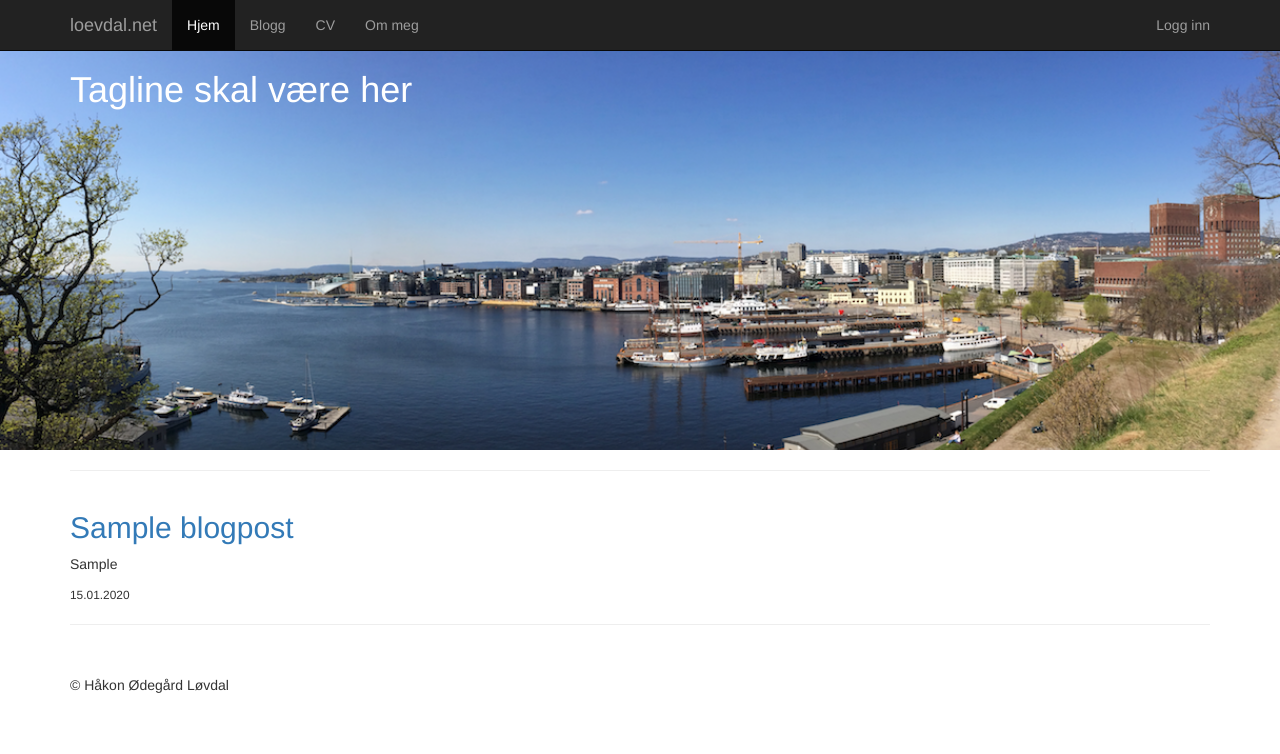
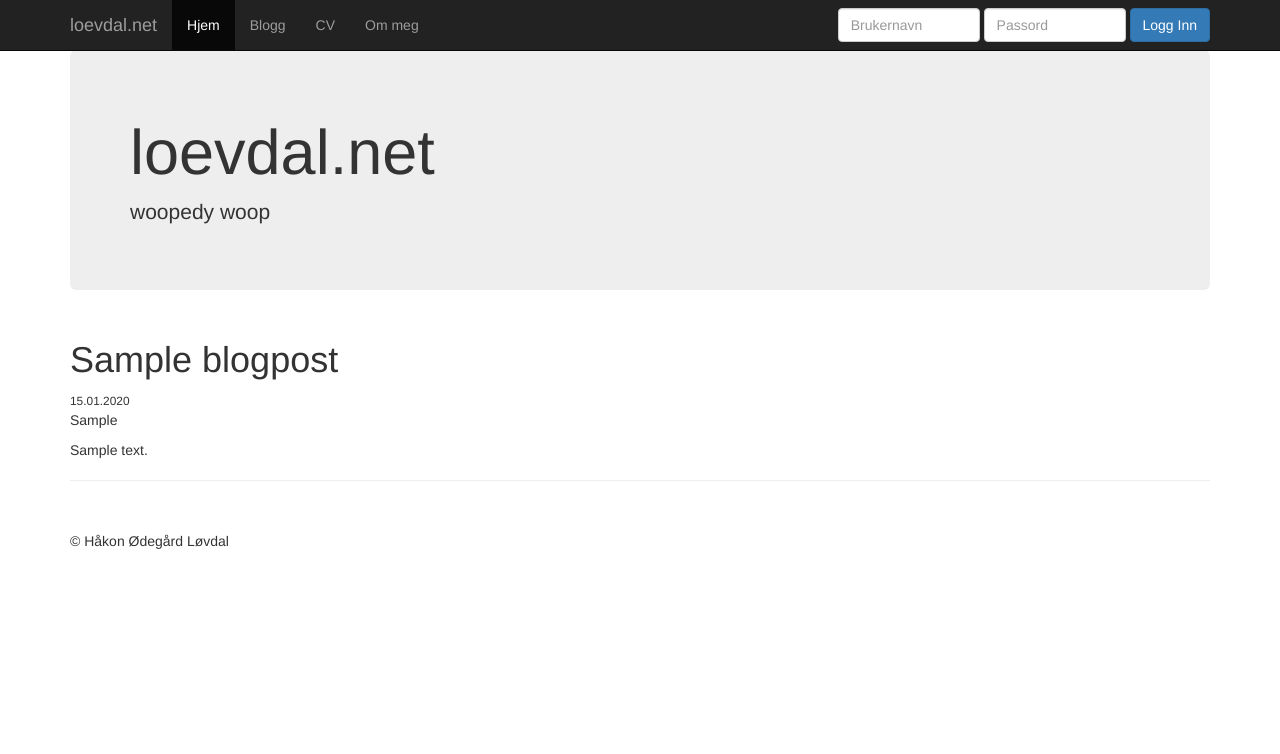
Before and after one commit to hakloev/old-hakloevno, a Django app: page / in a window 1280 px wide. Shown: the top 754 px of the page. Run offline with Django 3.2, Linux system fonts and the light colour scheme; tables that the repository leaves empty hold one stand-in row (values such as "Sample post"); parts of the project's set-up code (start-up, migrations or seed data) failed here and were passed over; some libraries are stand-ins or nearby versions.

Commit message:
login stuff

```diff
--- a/blog/views.py
+++ b/blog/views.py
@@ -8,7 +8,7 @@ def index(request):
     context = {}
     context['request'] = request
     context['categories'] = Category.objects.all()
-    context['posts'] = Blogpost.objects.order_by('-posted')
+    context['posts'] = Blogpost.objects.all().order_by('-posted')
     return render(request, u'blog/blog.html', context)
 
 def newpost(request):
--- a/front/views.py
+++ b/front/views.py
@@ -7,8 +7,8 @@ def index(request):
     context = {}
     context['request'] = request
     try:
-        posts = Blogpost.objects.order_by('-posted')[:3]
+        post = Blogpost.objects.latest('posted')
     except:
-        posts = []
-    context['posts'] = posts
+        post = []
+    context['post'] = post
     return render(request, u'index.html', context)
--- a/loevdalnet/static/css/style.css
+++ b/loevdalnet/static/css/style.css
@@ -9,24 +9,6 @@ header {
     background-size: cover;
 }
 
-.tagline {
-    color: #fff;
-}
-
 footer {
     margin: 50px 0;
 }
-
-.page-header {
-    margin-top: -25px;
-}
-
-.star-rating {
-    font-size: 0;
-    white-space: nowrap;
-    display: inline-block;
-    width: 250px;
-    height: 50px;
-    overflow:hidden;
-    position: relative;
-}
--- a/loevdalnet/templates/base.html
+++ b/loevdalnet/templates/base.html
@@ -14,10 +14,9 @@
         <header>
             {% include 'navbar.html' %}
         </header>
-        {% block picture_block %}
-        {% endblock %}
         <div class="container">
-            <hr>
+            {% block header_block %}
+            {% endblock %}
             {% block body_block %}
 
             {% endblock %}
--- a/loevdalnet/templates/index.html
+++ b/loevdalnet/templates/index.html
@@ -5,34 +5,37 @@
 &ndash; hjem
 {% endblock %}
 
-{% block picture_block %}
-    <div class="picture-header">
-        <div class="container">
+{% block header_block %}
+<div class="pageheader">
     <div class="row">
         <div class="col-md-12">
-                    <h1 class="tagline">Tagline skal være her</h1>
-                </div>
+            <section class="jumbotron">
+                <h1>loevdal.net</h1>
+                <p>woopedy woop</p>
+            </section>
         </div>
     </div>
 </div>
 {% endblock %}
 
+
+
 {% block body_block %}
-{% if posts %}
-    <div class="row">
-        {% for post in posts %}
-            <div class="col-md-4">
-                <h2><a href="{{ post.get_absolute_url }}">{{ post.title }}</a></h2>
+<div class ="row">
+    <div class="col-md-8">
+        {% if post %}
+        <section class="blogpost">
+            <h1>{{ post.title }}</h1>
+            <small>{{ post.posted|date:"d.m.Y" }}</small>
             <p>{{ post.ingress }}</p>
-                <small>{{ post.posted|date:"d.m.Y" }}</small>
-            </div>
-        {% endfor %}
-    </div>
+            {{ post.text|safe }}
+        </section>
         {% else %}
         <div class="jumbotron">
             <h1>Det er jo ikke skrevet noe innlegg...</h1>
             <p>Må skjerpe meg og sette igang...</p>
         </div>
         {% endif %}
-
+    </div>
+</div>
 {% endblock %}
--- a/loevdalnet/templates/navbar.html
+++ b/loevdalnet/templates/navbar.html
@@ -22,12 +22,26 @@
                     {% if user.is_superuser %}
                     <li><a href="/admin/">Admin</a></li>
                     {% endif %}
-                    <li><a href="{% url 'auth_logout_next' request.path %}">Logg ut</a></li>
+                    <li>
+                    <form class="navbar-form" action="{% url 'auth_logout_next' request.path %}">
+                        <button class="btn btn-danger" type="submit">Logg ut</button>
+                    </form>
+                    </li>
                 </ul>
+
             {% else %}
-                <ul class="nav navbar-nav">
-                    <li><a href="/accounts/login/?next={{ request.path }}">Logg inn</a></li>
-                </ul>
+            <form class="navbar-form" action="{% url 'django.contrib.auth.views.login' %}?next={{ request.path }}" method="post">
+                {% csrf_token %}
+                <fieldset>
+                    <div class="form-group">
+                        <input class="form-control" placeholder="Brukernavn" name="username" type="text" size="12">
+                    </div>
+                    <div class="form-group">
+                        <input class="form-control" placeholder="Passord" name="password" type="password" value="" size="12">
+                    </div>
+                    <button class="btn btn-primary" type="sumbit">Logg Inn</button>
+                </fieldset>
+            </form>
             {% endif %}
             </div>
         </div><!--/.nav-collapse -->
```
Also changed, not shown: loevdalnet/templates/login.html (deleted, +0 -38 lines). Lines whose indentation alone changed are shown as unchanged.
